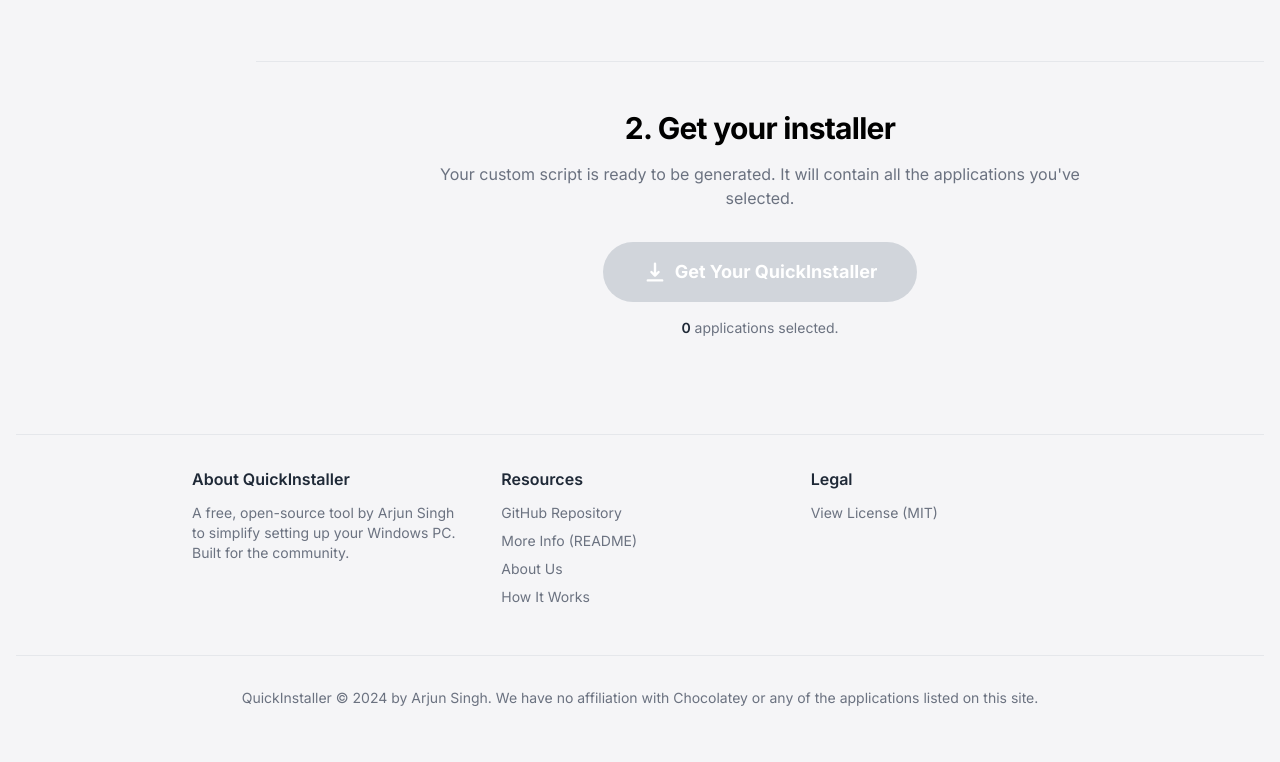
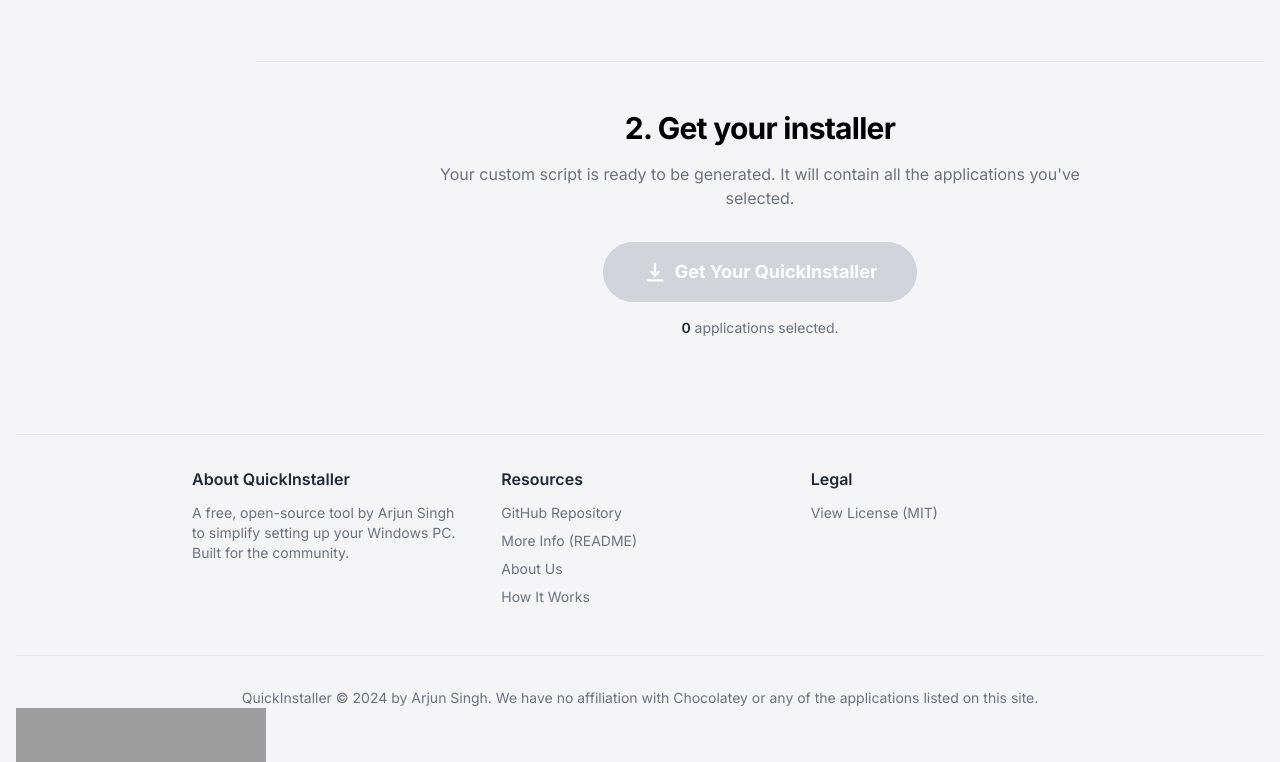
Before and after one commit to arjun2014/quickinstaller, a plain HTML site: page index.html in a window 1280 px wide. Shown: the part 3538-4300 px from the top of the page. Before the commit the page ends 4246 px from the top, so only its background shows below. Drawn offline with nearby package versions, Linux system fonts and the light colour scheme; grey boxes are pictures that could not be loaded.

Commit message:
Update index.html

```diff
--- a/index.html
+++ b/index.html
@@ -195,6 +195,7 @@
                         QuickInstaller &copy; 2024 by Arjun Singh. We have no affiliation with Chocolatey or any of the applications listed on this site.
                     </p>
                 </div>
+                <a href="https://www.producthunt.com/products/quickinstaller/reviews?utm_source=badge-product_review&utm_medium=badge&utm_source=badge-quickinstaller" target="_blank"><img src="https://api.producthunt.com/widgets/embed-image/v1/product_review.svg?product_id=1104116&theme=light" alt="QuickInstaller - Install&#0032;all&#0032;your&#0032;programs&#0032;at&#0032;once&#0046;&#0032;No&#0032;Clicking&#0032;Installers&#0046; | Product Hunt" style="width: 250px; height: 54px;" width="250" height="54" /></a>
             </footer>
         </div>
     </div>
```
